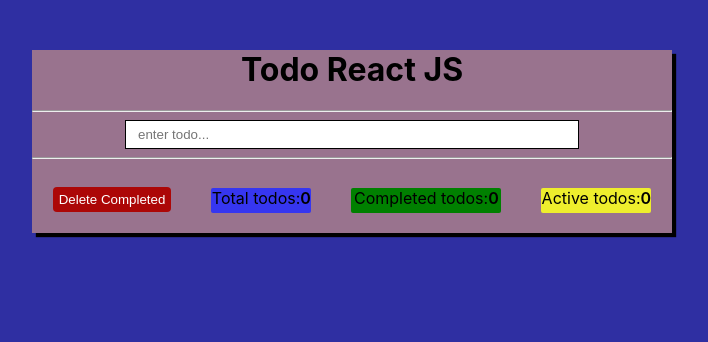
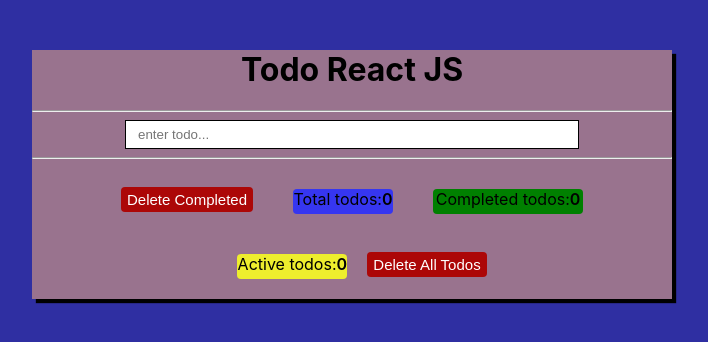
Before and after one commit to AdarshKhare29/Todo-react-app, a React (Create React App) app: page / in a window 1280 px wide. Shown: the top 342 px of the page, without its empty margins (288-996 px from the left). Built offline with nearby package versions, Linux system fonts and the light colour scheme.

Commit message:
added extra btn

```diff
--- a/src/App.js
+++ b/src/App.js
@@ -54,11 +54,15 @@
     console.log('todoList in app', value)
   }
 
+  const deleteAll = () => {
+    setTodoList([])
+  }
+
   return (
     <div className="todo-form">
       <Header />
       <TodoForm addTask={addTask} />
-      <TodoList todoList={todoList} handleToggle={handleToggle} handleFilter={handleFilter} deleteTodo={deleteTodo} completedTodo={completedTodo} />
+      <TodoList todoList={todoList} handleToggle={handleToggle} handleFilter={handleFilter} deleteTodo={deleteTodo} completedTodo={completedTodo} deleteAll={deleteAll} />
     </div>)
 }
 export default App;
--- a/src/component/TodoList.js
+++ b/src/component/TodoList.js
@@ -1,7 +1,7 @@
 // import { useState, useRef } from "react"
 // import Todo from "./Todo"
 
-const TodoList = ({ todoList, handleToggle, handleFilter, deleteTodo, completedTodo }) => {
+const TodoList = ({ todoList, handleToggle, handleFilter, deleteTodo, completedTodo, deleteAll }) => {
     // console.log('todolist', todoList)
     let active;
     // const handleToDoDelete = () => {
@@ -30,6 +30,7 @@
         return active.length
     }
 
+
     const renderButton = () => {
         // if (todoList.length > 0) {
         return (
@@ -39,6 +40,8 @@
                 <p style={{ margin: '20px' }} className="btn back-blue">Total todos:<span>{todoList.length}</span></p>
                 <p style={{ margin: '20px' }} className="btn back-green">Completed todos:<span>{renderComplete()}</span></p>
                 <p style={{ margin: '20px' }} className="btn back-yellow">Active todos:<span>{renderActive()}</span></p>
+                {/* {todoList.length > 0 ? <button className="delete-btn" onClick={deleteAll}>Delete All Todos</button> : ''} */}
+                <button className="delete-btn" onClick={deleteAll}>Delete All Todos</button>
             </div>
         )
         // }
--- a/src/index.css
+++ b/src/index.css
@@ -75,12 +75,14 @@
   border-radius: 4px;
   cursor: pointer;
   height: 25px;
+  font-size: 15px;
+  font-weight: 400;
 }
 .btn{
   border: none;
   height: 25px;
   display: inline-block;;
-  border-radius: 2px;
+  border-radius: 4px;
 }
 .back-green{
   background-color: green;
```
